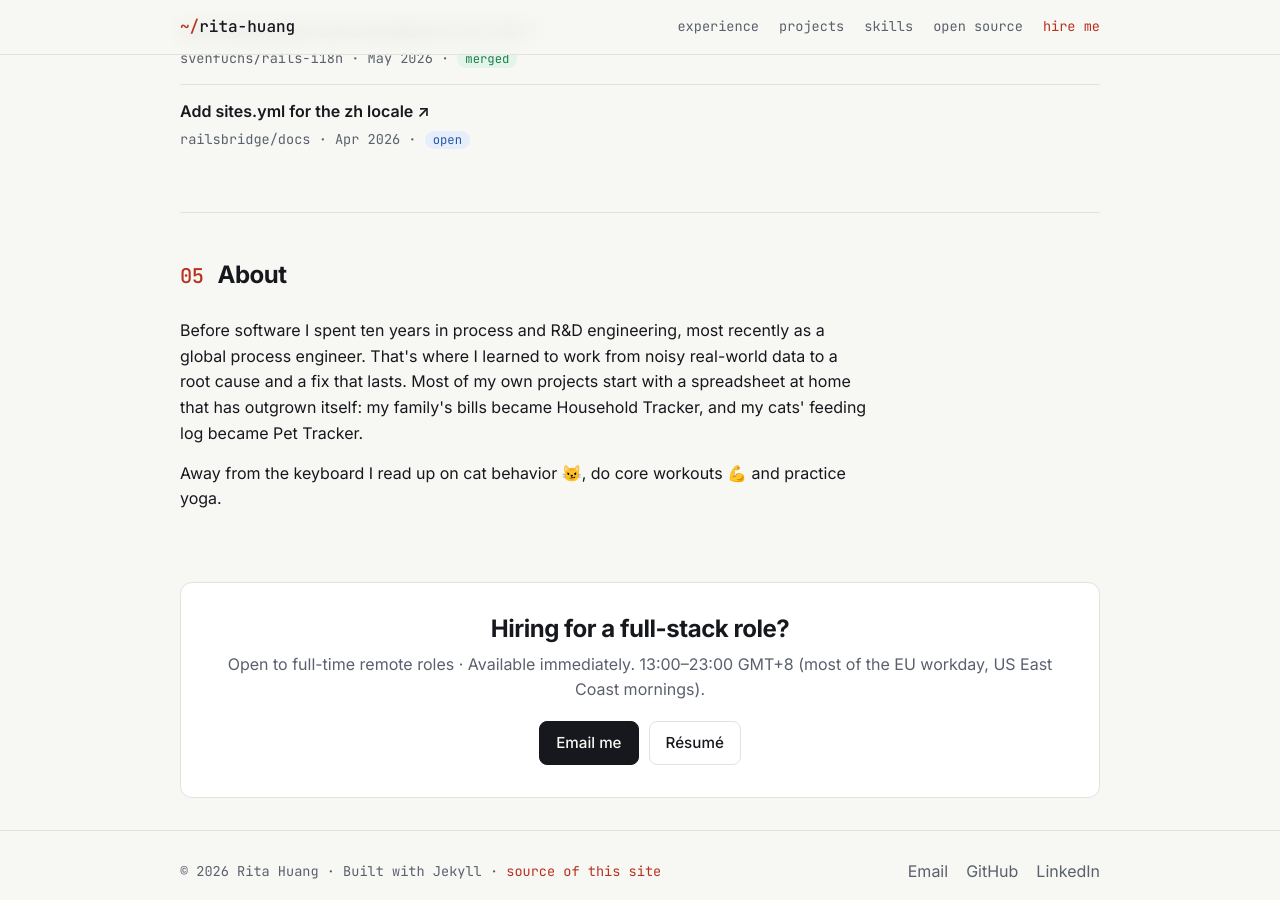
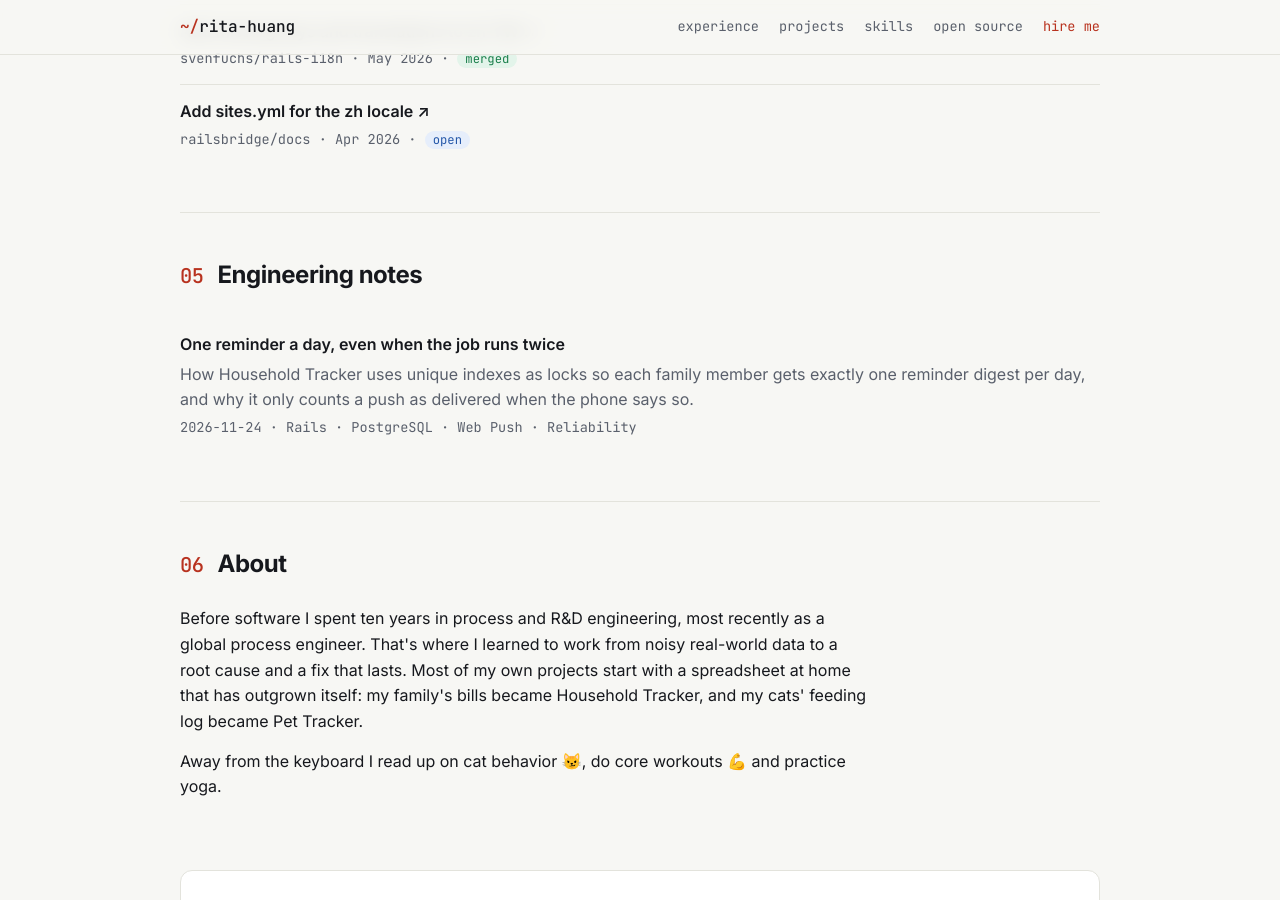
Before and after one commit to yuhruh/yuhruh.github.io, a Jekyll site: the page built from index.html, in a window 1280 px wide and 900 px high, scrolled down 4389 px. Built offline with Jekyll 4.4.1, drawn with Linux system fonts in a browser that asks for light colours.

Commit message:
content: publish "One reminder a day, even when the job runs twice"
Move the write-up from _drafts to _posts at /notes/one-reminder-a-day/,
which also turns on the Engineering notes section on the home page.

Co-Authored-By: Claude Opus 5.5 <noreply@anthropic.com>

```diff
--- a/_drafts/one-reminder-a-day.md
+++ b/_posts/2026-11-24-one-reminder-a-day.md
@@ -1,5 +1,6 @@
 ---
 layout: post
+permalink: /notes/one-reminder-a-day/
 title: "One reminder a day, even when the job runs twice"
 description: >-
   How Household Tracker uses unique indexes as locks so each family member gets exactly one
```
